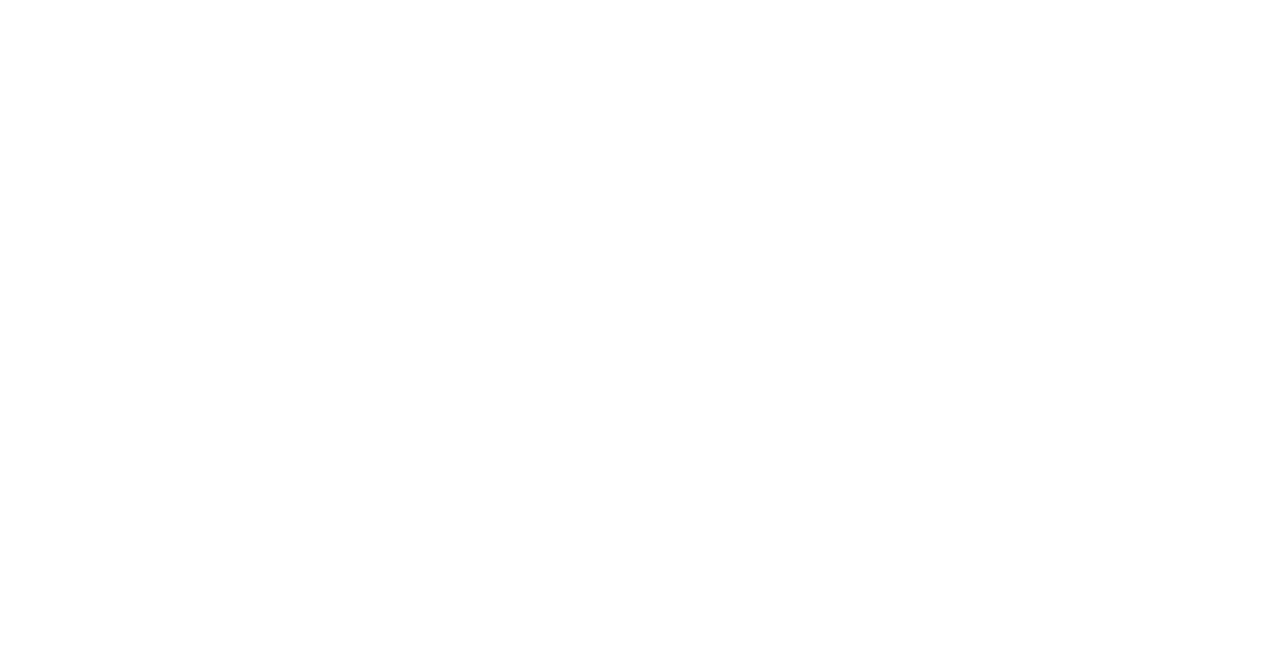
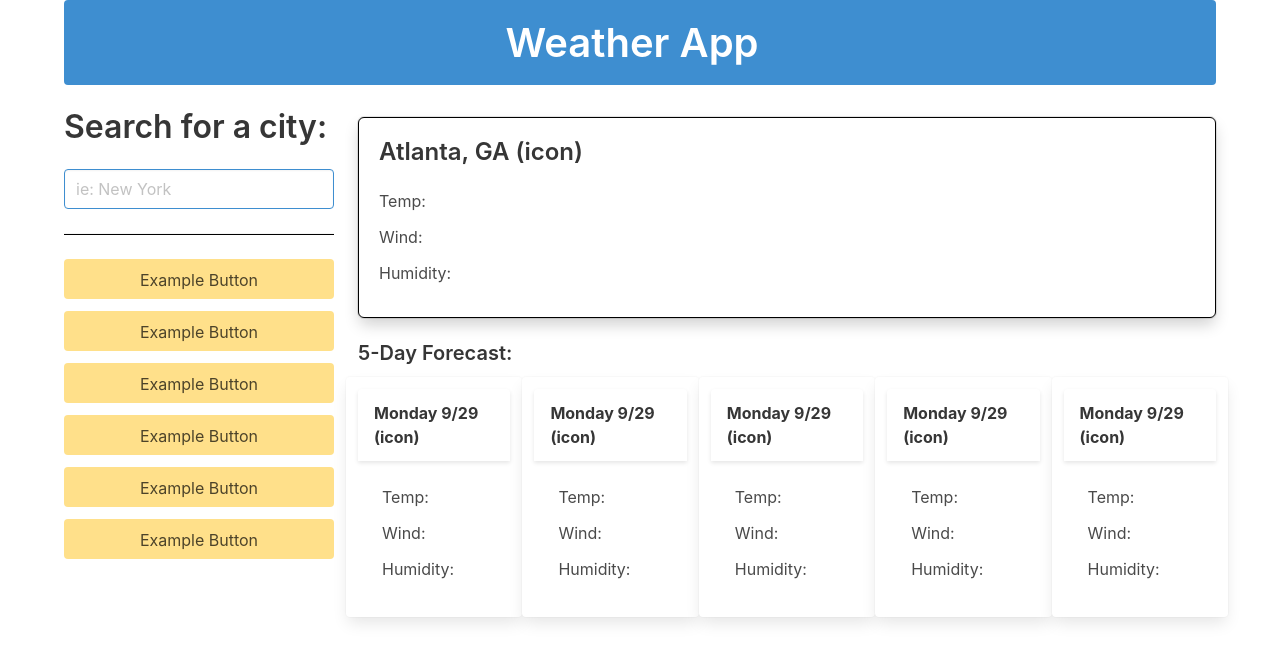
Before and after one commit to dopecello/weather-app, a website: page mypage.html in a window 1280 px wide. Drawn offline with Linux system fonts and the light colour scheme.

Commit message:
generated basic layout for application in html using Bulma

```diff
--- a/mypage.html
+++ b/mypage.html
@@ -2,16 +2,116 @@
 <html lang="en">
 
 <head>
-    <meta charset="UTF-8">
-    <meta http-equiv="X-UA-Compatible" content="IE=edge">
-    <meta name="viewport" content="width=device-width, initial-scale=1.0">
+    <meta charset="UTF-8" />
+    <meta http-equiv="X-UA-Compatible" content="IE=edge" />
+    <meta name="viewport" content="width=device-width, initial-scale=1.0" />
     <title>Weather App</title>
-    <link rel="stylesheet" href="css/mystyles.css">
+    <link rel="stylesheet" href="css/mystyles.css" />
     <script defer src="./assets/script.js"></script>
 </head>
 
 <body>
-
+    <div class="container is-max-widescreen mb-5">
+        <div class="notification is-info">
+            <h2 class="title is-2 has-text-centered">Weather App</h1>
+        </div>
+    </div>
+    <div class="container is-max-widescreen">
+        <div class="columns">
+            <div class="column is-3">
+                <h3 class="title is-3"> Search for a city: </h2>
+                    <input type="text" class="input is-info" placeholder="ie: New York">
+                    <hr class="search-hr">
+                    <button class="button is-warning column is-12 has-text-centered p-2 mb-3">Example Button</button>
+                    <button class="button is-warning column is-12 has-text-centered p-2 mb-3">Example Button</button>
+                    <button class="button is-warning column is-12 has-text-centered p-2 mb-3">Example Button</button>
+                    <button class="button is-warning column is-12 has-text-centered p-2 mb-3">Example Button</button>
+                    <button class="button is-warning column is-12 has-text-centered p-2 mb-3">Example Button</button>
+                    <button class="button is-warning column is-12 has-text-centered p-2 mb-3">Example Button</button>
+            </div>
+            <div class="column is-9 mt-2">
+                <div class="box">
+                    <h4 class="title is-4">Atlanta, GA (icon)</h4>
+                    <p class="mb-3">Temp:</p>
+                    <p class="mb-3">Wind:</p>
+                    <p class="mb-3">Humidity:</p>
+                </div>
+                <h5 class="title is-5">5-Day Forecast:</h5>
+                <div class="columns">
+                    <div class="card column is-one-fifth">
+                        <div class="card-header">
+                            <div class="card-header-title">
+                                Monday 9/29 (icon)
+                            </div>
+                        </div>
+                        <div class="card-content">
+                            <div class="content">
+                                <p class="mb-3">Temp:</p>
+                                <p class="mb-3">Wind:</p>
+                                <p>Humidity:</p>
+                            </div>
+                        </div>
+                    </div>
+                    <div class="card column is-one-fifth">
+                        <div class="card-header">
+                            <div class="card-header-title">
+                                Monday 9/29 (icon)
+                            </div>
+                        </div>
+                        <div class="card-content">
+                            <div class="content">
+                                <p class="mb-3">Temp:</p>
+                                <p class="mb-3">Wind:</p>
+                                <p>Humidity:</p>
+                            </div>
+                        </div>
+                    </div>
+                    <div class="card column is-one-fifth">
+                        <div class="card-header">
+                            <div class="card-header-title">
+                                Monday 9/29 (icon)
+                            </div>
+                        </div>
+                        <div class="card-content">
+                            <div class="content">
+                                <p class="mb-3">Temp:</p>
+                                <p class="mb-3">Wind:</p>
+                                <p>Humidity:</p>
+                            </div>
+                        </div>
+                    </div>
+                    <div class="card column is-one-fifth">
+                        <div class="card-header">
+                            <div class="card-header-title">
+                                Monday 9/29 (icon)
+                            </div>
+                        </div>
+                        <div class="card-content">
+                            <div class="content">
+                                <p class="mb-3">Temp:</p>
+                                <p class="mb-3">Wind:</p>
+                                <p>Humidity:</p>
+                            </div>
+                        </div>
+                    </div>
+                    <div class="card column is-one-fifth">
+                        <div class="card-header">
+                            <div class="card-header-title">
+                                Monday 9/29 (icon)
+                            </div>
+                        </div>
+                        <div class="card-content">
+                            <div class="content">
+                                <p class="mb-3">Temp:</p>
+                                <p class="mb-3">Wind:</p>
+                                <p>Humidity:</p>
+                            </div>
+                        </div>
+                    </div>
+                </div>
+            </div>
+        </div>
+    </div>
 </body>
 
 </html>
```
Also changed, not shown: css/mystyles.css.
